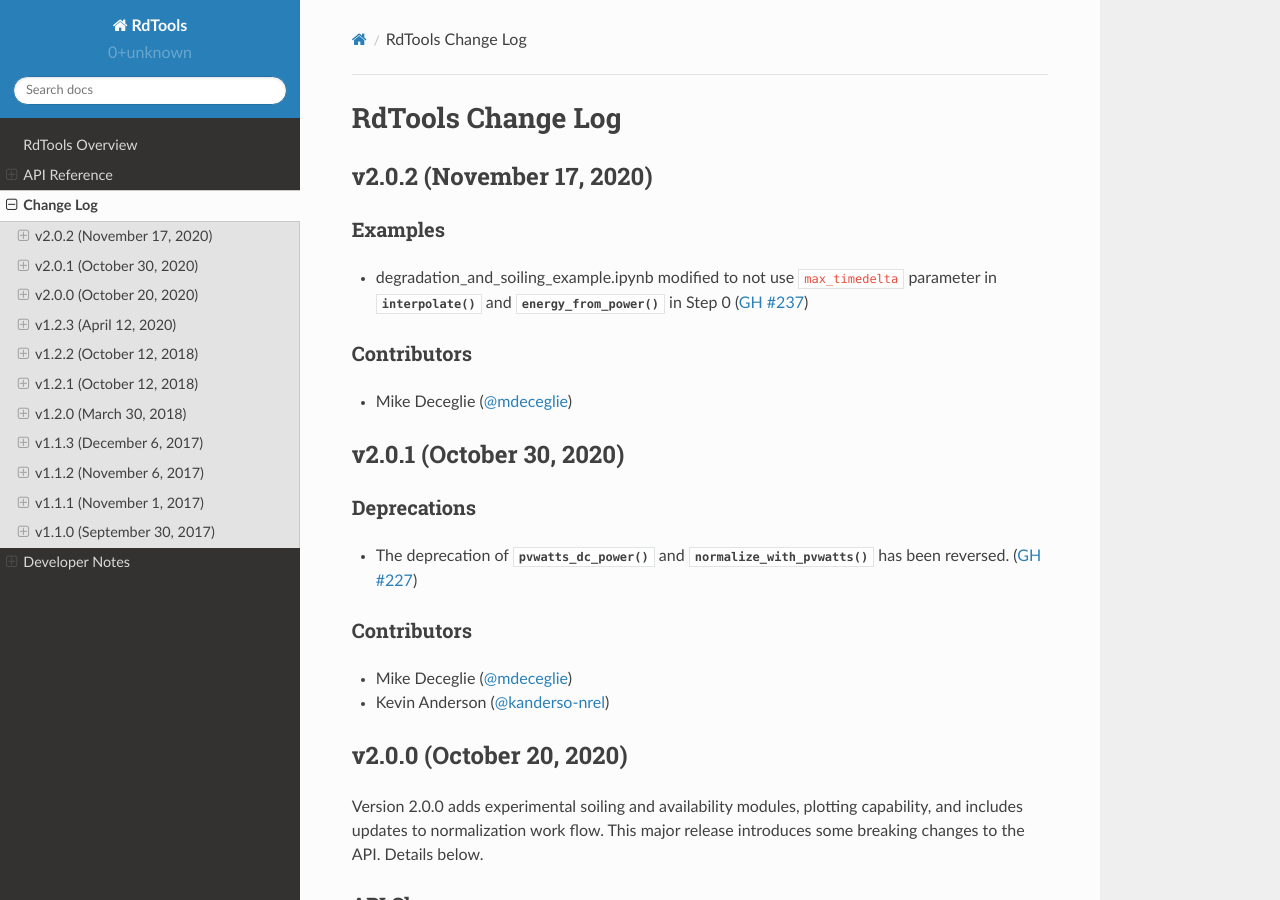
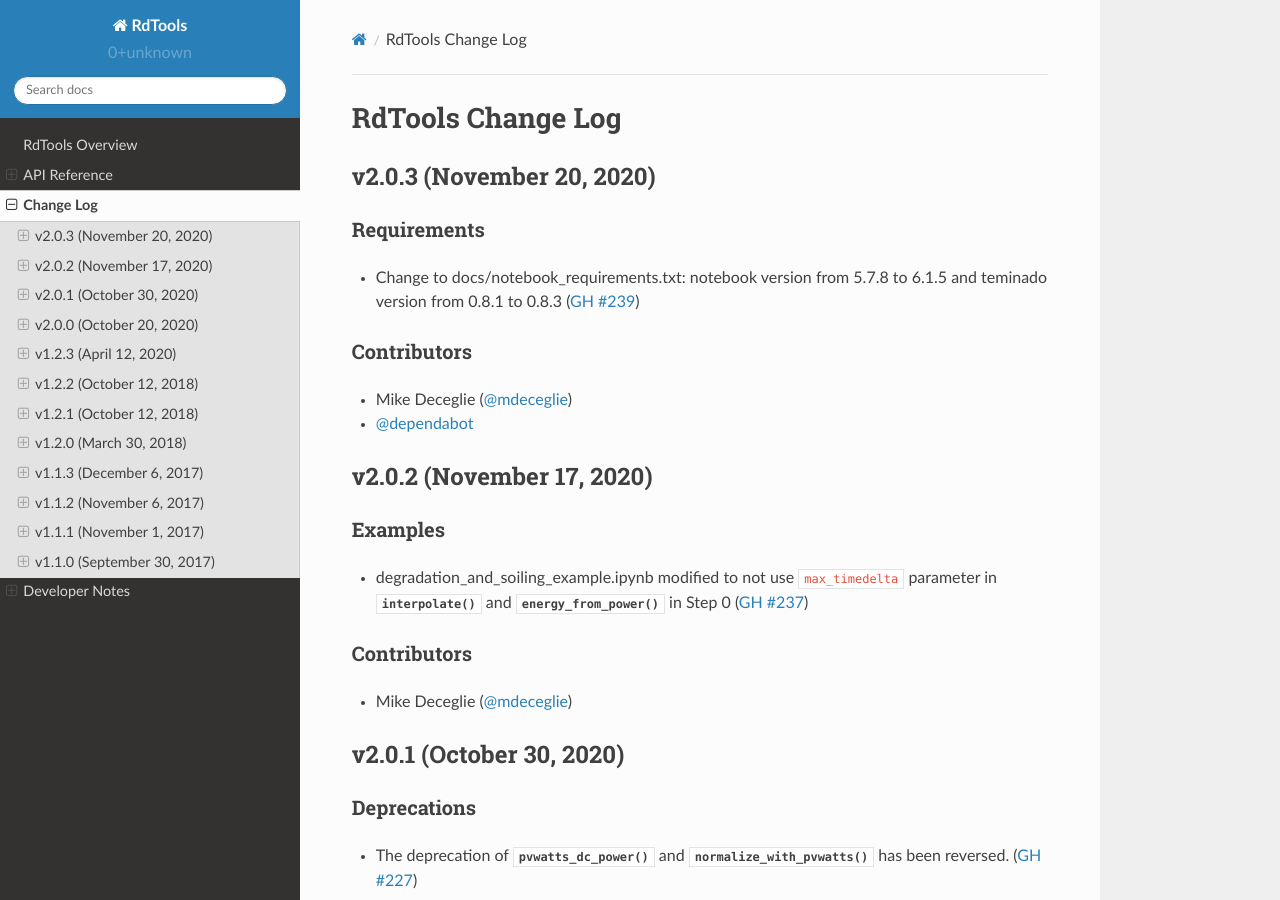
Before and after one commit to NREL/rdtools, a Sphinx documentation site: the page built from docs/sphinx/source/changelog.rst, in a window 1280 px wide and 900 px high. Built offline with Sphinx 7.4.7 and the Read the Docs theme 2.0.0, drawn with Linux system fonts in a browser that asks for light colours; pages that are not in the unit, such as notebooks, are missing from menus.

Commit message:
changelog and teminado version

```diff
--- a/docs/notebook_requirements.txt
+++ b/docs/notebook_requirements.txt
@@ -35,7 +35,7 @@ qtconsole==4.3.1
 Send2Trash==1.5.0
 simplegeneric==0.8.1
 tables==3.6.1
-terminado==0.8.1
+terminado==0.8.3
 testpath==0.3.1
 tornado==5.1
 traitlets==4.3.2
--- a/docs/sphinx/source/changelog.rst
+++ b/docs/sphinx/source/changelog.rst
@@ -1,6 +1,7 @@
 RdTools Change Log
 ==================
 
+.. include:: changelog/v2.0.3.rst
 .. include:: changelog/v2.0.2.rst
 .. include:: changelog/v2.0.1.rst
 .. include:: changelog/v2.0.0.rst
--- /dev/null
+++ b/docs/sphinx/source/changelog/v2.0.3.rst
@@ -0,0 +1,13 @@
+**************************
+v2.0.3 (November 20, 2020)
+**************************
+
+Requirements
+------------
+* Change to docs/notebook_requirements.txt: notebook version from 5.7.8 to
+  6.1.5 and teminado version from 0.8.1 to 0.8.3 (:pull:`239`)
+
+Contributors
+------------
+* Mike Deceglie (:ghuser:`mdeceglie`)
+* :ghuser:`dependabot`
```
